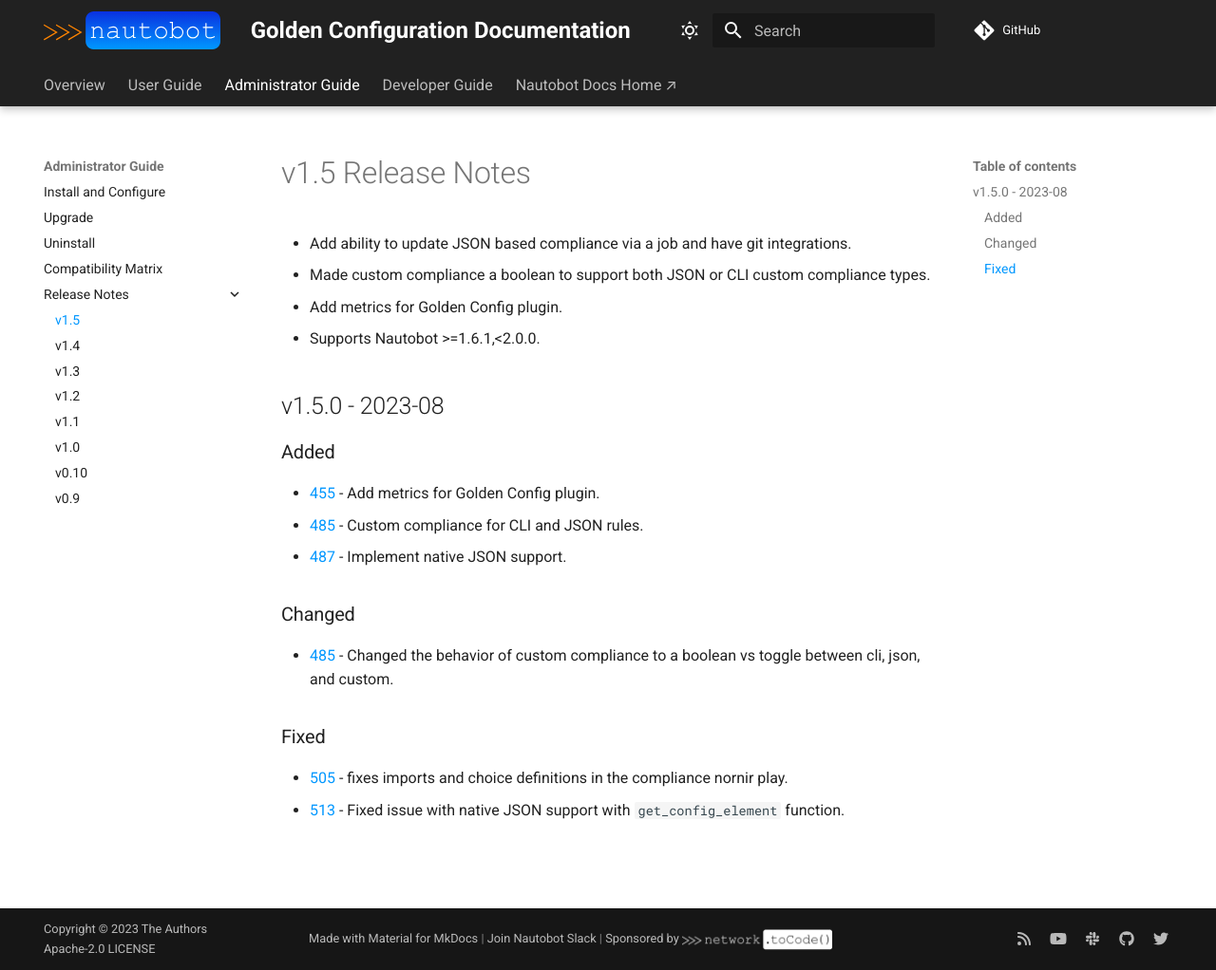
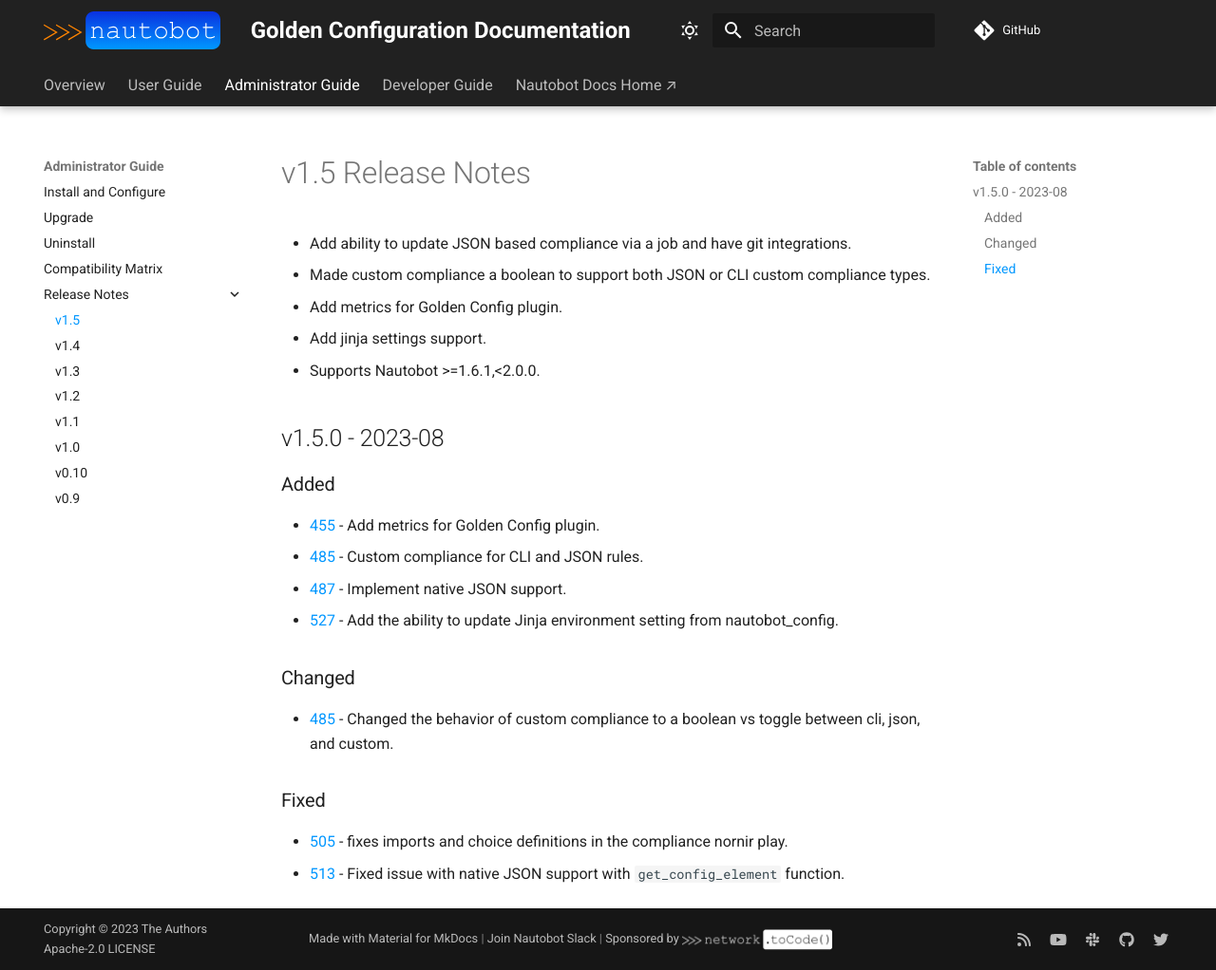
Before and after one commit to nautobot/nautobot-app-golden-config, an MkDocs documentation site: the page built from docs/admin/release_notes/version_1.5.md, in a window 1280 px wide and 1022 px high. Shown: the whole window at 95% size. Built offline with MkDocs 1.6.1 and Material for MkDocs 9.7.7, drawn with Linux system fonts in a browser that asks for light colours; comment, search, counter and statistics services are not loaded.

Commit message:
Update release notes for latest jinja feature

```diff
--- a/docs/admin/release_notes/version_1.5.md
+++ b/docs/admin/release_notes/version_1.5.md
@@ -3,6 +3,7 @@
 - Add ability to update JSON based compliance via a job and have git integrations.
 - Made custom compliance a boolean to support both JSON or CLI custom compliance types.
 - Add metrics for Golden Config plugin.
+- Add jinja settings support.
 - Supports Nautobot >=1.6.1,<2.0.0.
 
 ## v1.5.0 - 2023-08
@@ -12,6 +13,7 @@
 - [455](https://github.com/nautobot/nautobot-plugin-golden-config/pull/455) - Add metrics for Golden Config plugin.
 - [485](https://github.com/nautobot/nautobot-plugin-golden-config/pull/485) - Custom compliance for CLI and JSON rules.
 - [487](https://github.com/nautobot/nautobot-plugin-golden-config/pull/487) - Implement native JSON support.
+- [527](https://github.com/nautobot/nautobot-plugin-golden-config/pull/527) - Add the ability to update Jinja environment setting from nautobot_config.
 
 ### Changed
 
```
